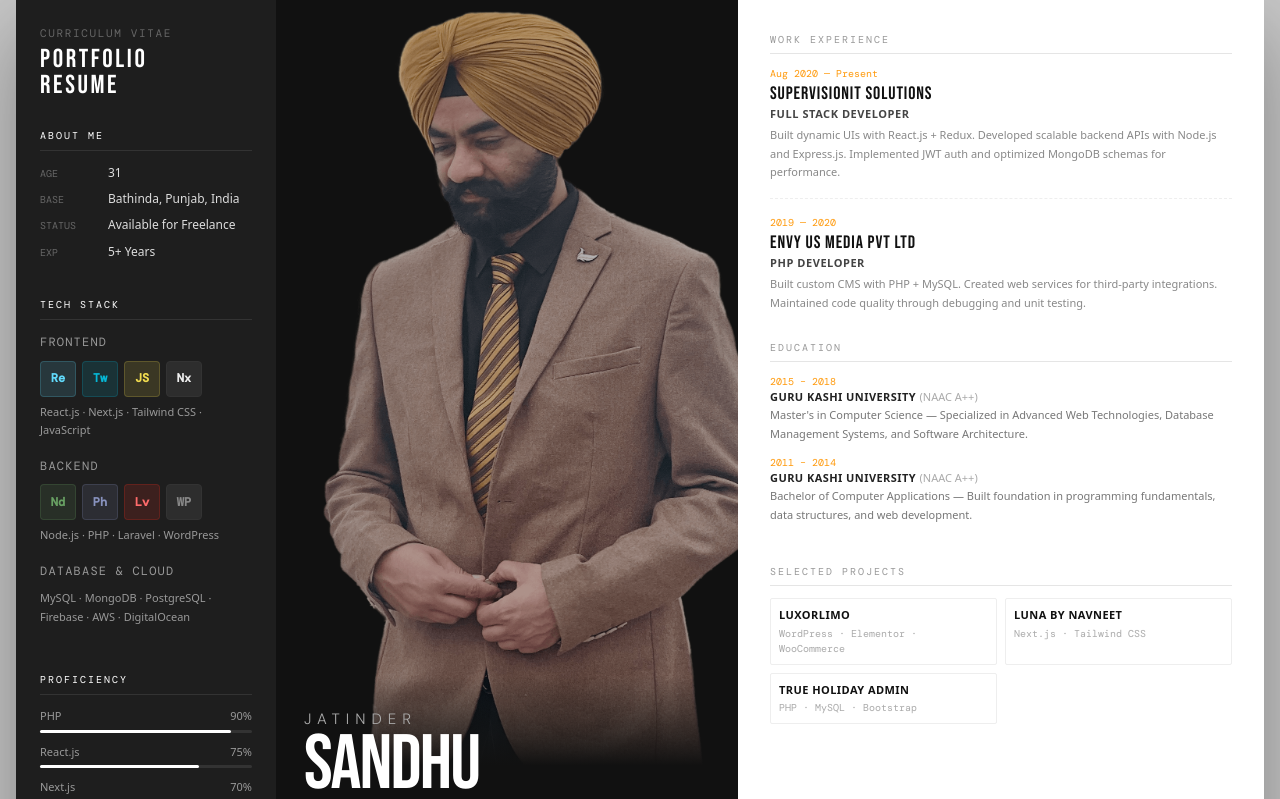
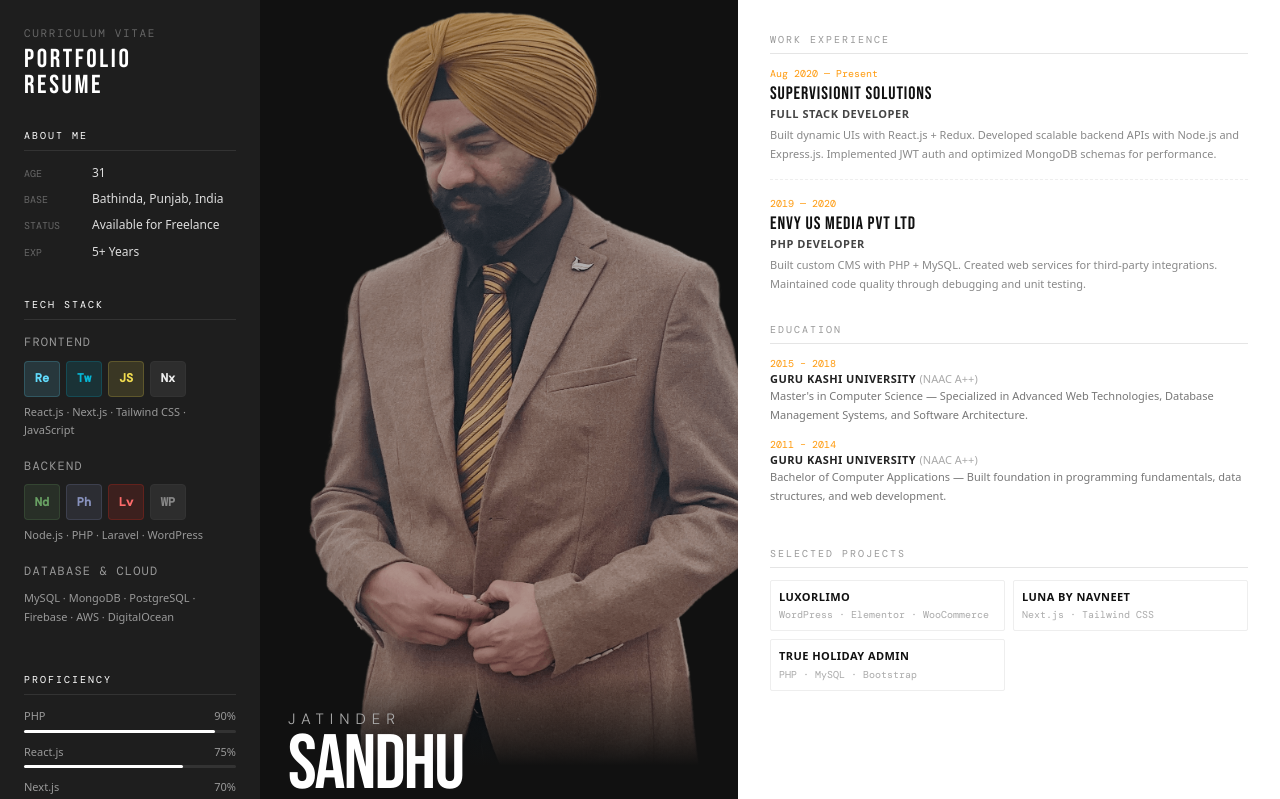
Before and after one commit to jatindersandhuinfo/resume, a Next.js app: page / in a window 1280 px wide. Shown: the top 799 px of the page. Built offline with nearby package versions, Linux system fonts and the light colour scheme.

Commit message:
improved ui

```diff
--- a/src/app/globals.css
+++ b/src/app/globals.css
@@ -15,7 +15,7 @@
 
   body {
     @apply bg-[#c8c8c8] min-h-screen flex justify-center items-start;
-    padding: 0px 16px;
+    padding: 0px;
   }
 
   @media print {
```
